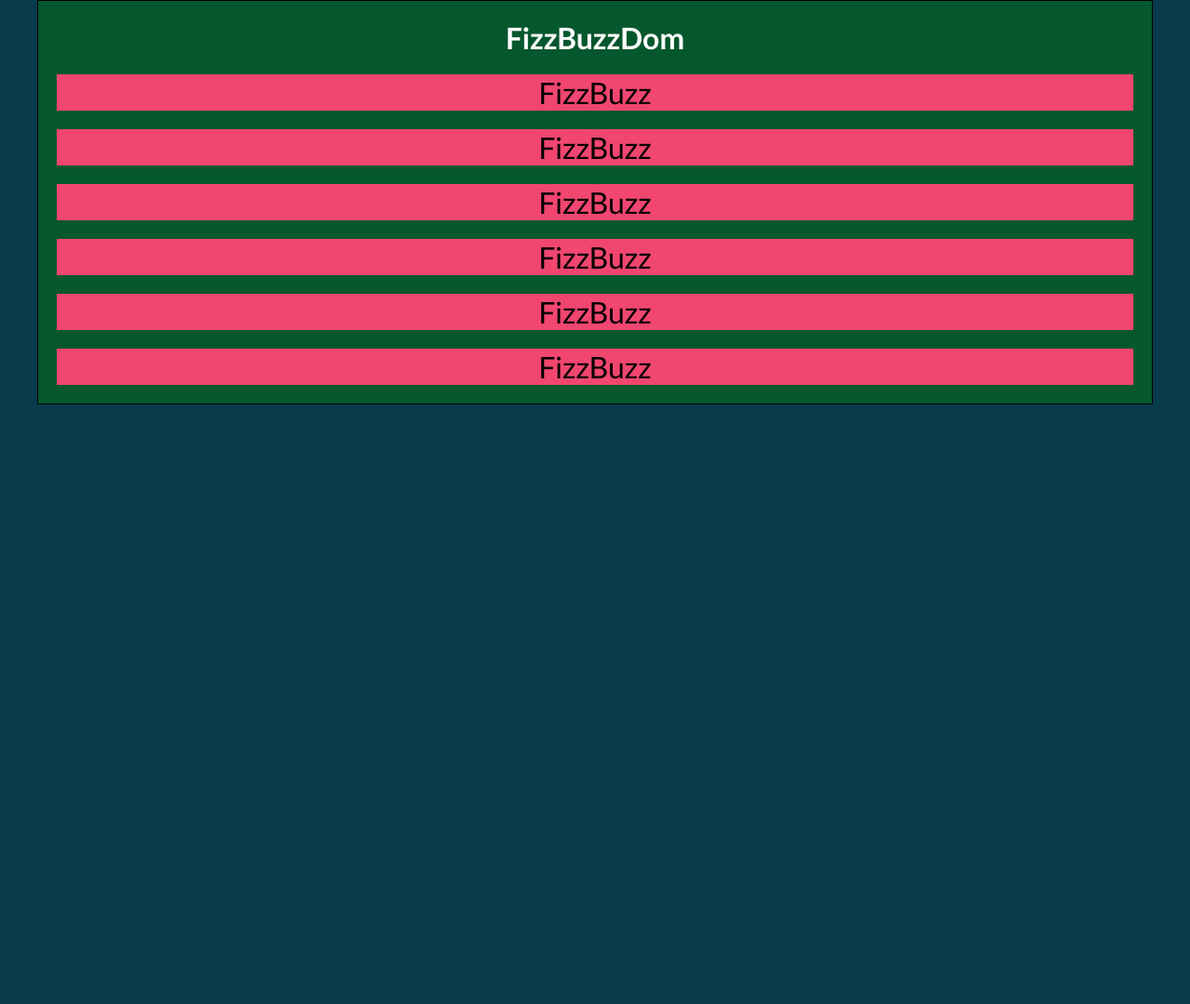
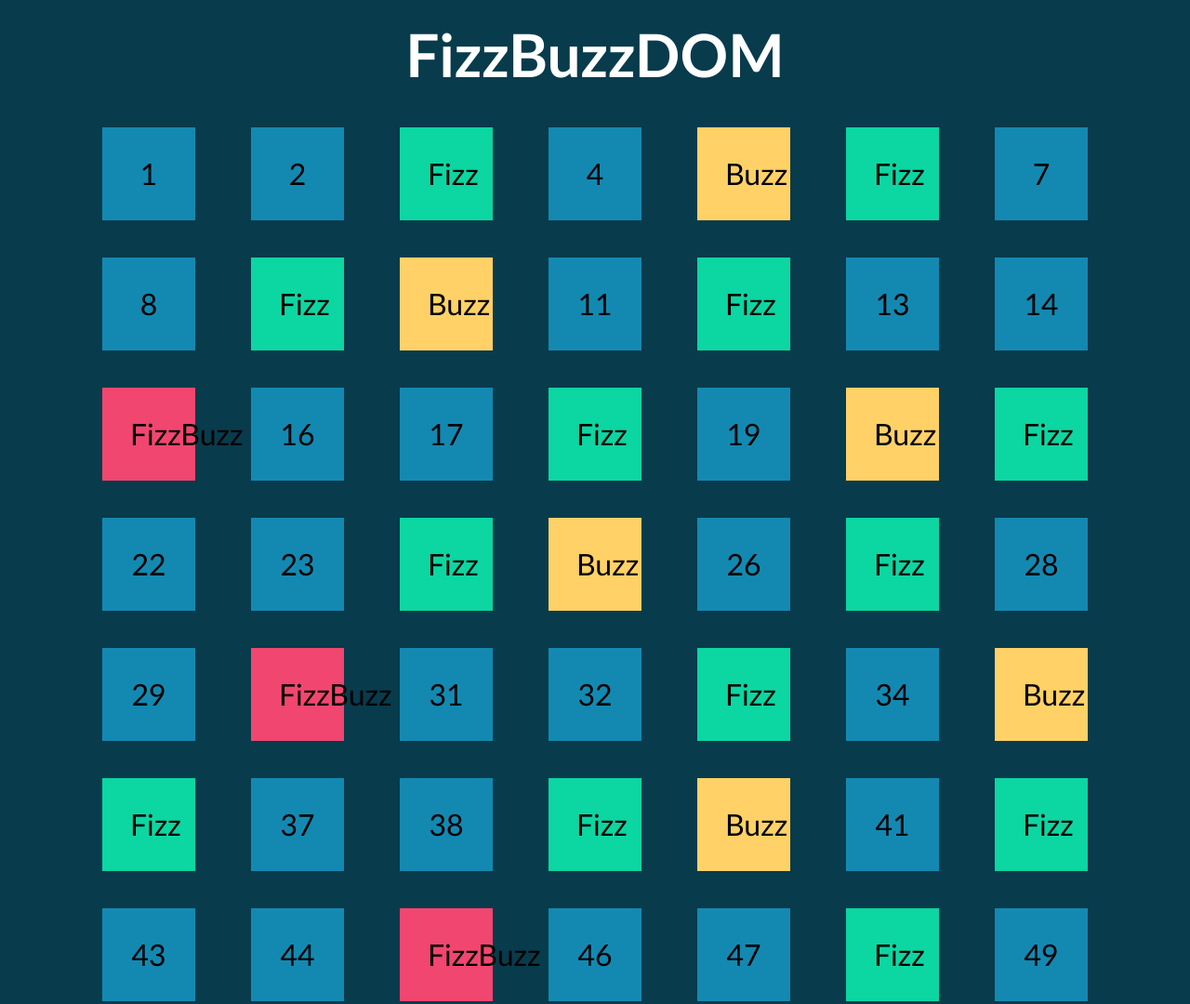
Before and after one commit to Devfrank94/js-fizzbuzz, a plain HTML site: page index.html in a window 1280 px wide. Shown: the top 1080 px of the page at 93% size. Before the commit the page ends 800 px from the top, so only its background shows below. Drawn offline with Linux system fonts and the light colour scheme.

Commit message:
completed cicle for

```diff
--- a/css/style.css
+++ b/css/style.css
@@ -18,40 +18,52 @@ body{
 
 .container{
   width: 100%;
-  max-width: 1200px;
+  max-width: 1100px;
   margin: 0 auto;
+}
+
+h1{
+  font-size: 4rem;
+  color: white;
+  margin: 20px 0;
   text-align: center;
 }
 
-.container h1{
-  font-size: 2rem;
-  color: white;
-  margin: 20px 0;
+#counter-element{
+  display: flex;
+  flex-direction: row;
+  flex-wrap: wrap;
+  justify-content: space-between;
 }
 
 .fm_box{
-    background-color: rgb(19, 137, 178);
+  background-color: #1389B2;
   font-size: 2rem;
   text-align: center;
+  vertical-align: center;
+  padding: 30px;
   margin: 20px;
+  width: 100px;
+  aspect-ratio: 1/1;
+
 }
 
 .fm_box2{
-    background-color: rgb(240, 70, 111);
+  background-color: #F0466F;
   font-size: 2rem;
   text-align: center;
   margin: 20px;
 }
 
 .fm_box3{
-    background-color: rgb(12, 214, 161);
+  background-color: #0CD6A1;
   font-size: 2rem;
   text-align: center;
   margin: 20px;
 }
 
 .fm_box4{
-    background-color: rgb(255, 209, 102);
+  background-color: #FFD166;
   font-size: 2rem;
   text-align: center;
   margin: 20px;
--- a/index.html
+++ b/index.html
@@ -10,10 +10,10 @@
 </head>
 <body>
 
-  <div class="container test">
-    <h1>FizzBuzzDom</h1>
+  <h1>FizzBuzzDOM</h1>
+  <div class="container">
     <div id="counter-element"></div>
-</div>
+  </div>
 
 
 
--- a/js/script.js
+++ b/js/script.js
@@ -20,9 +20,22 @@ for(i=1; i<=100; i++){
     box.innerHTML= 'FizzBuzz';
     console.log('FizzBuzz');
 
+  //Dichiaro la condizione che nel caso in cui sia divisibile per 3 con resto=0 stampi la voce fizz
+  } else if((i % 3)==0){
+    box.classList.add('fm_box3');
+    box.innerHTML= 'Fizz';
+    console.log('Fizz');
 
+  //Dichiaro la condizione che nel caso in cui sia divisibile per 5 con resto=0 stampi la voce buzz
+  } else if((i % 5)==0){
+      box.classList.add('fm_box4');
+      box.innerHTML= 'Buzz';
+      console.log('Buzz');
 
+  // Altrimenti stampa semplicemente i numeri
+  } else{
+      box.innerHTML=i;
+      console.log(i);
+  }
 
-
-  }
 }
```
Also changed, not shown: 1 other file. Lines whose indentation alone changed are shown as unchanged.
